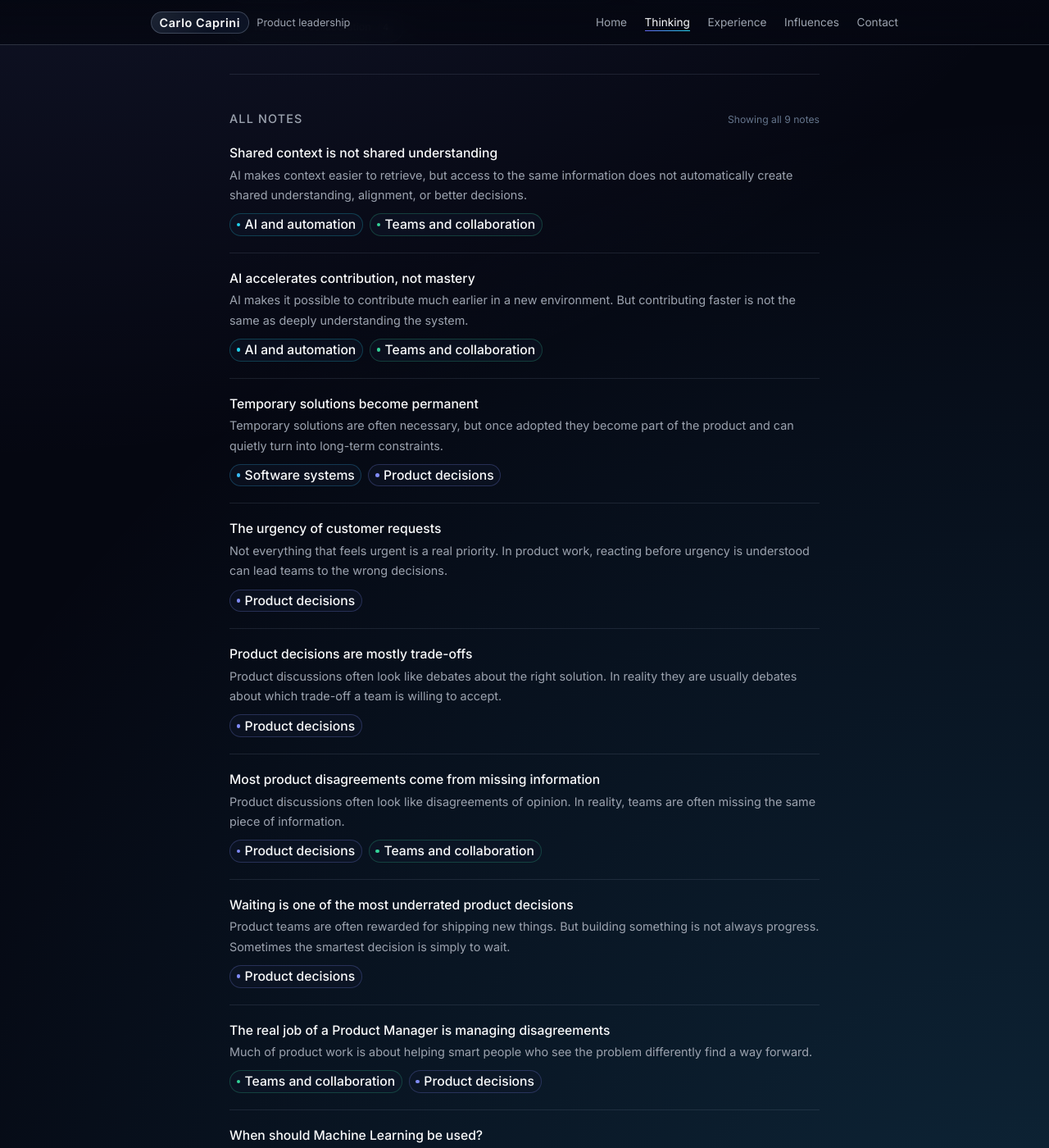
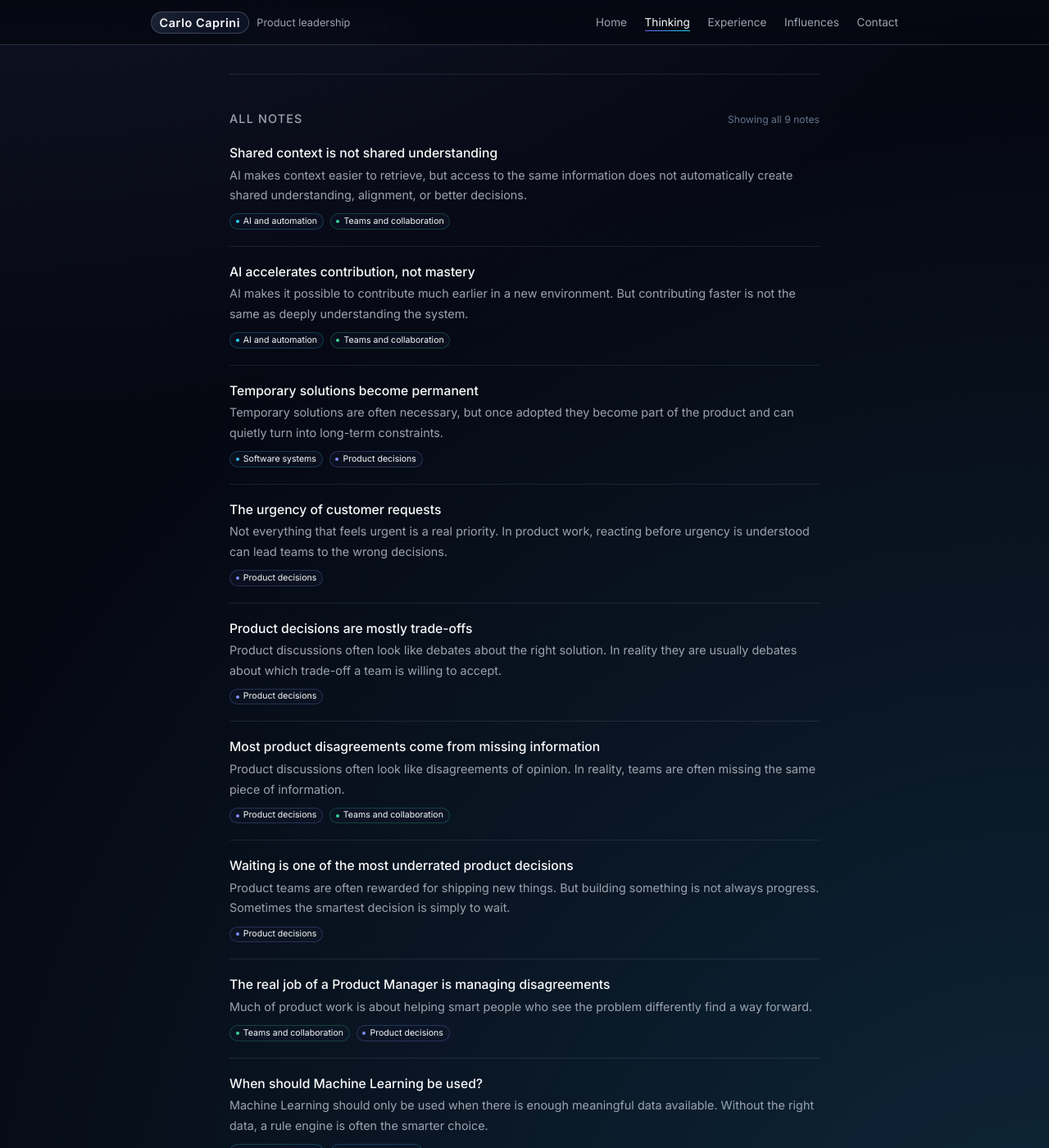
Before and after one commit to carlocaprini/carlocaprini.github.io, a Jekyll site: the page built from pages/thinking.md, in a window 1280 px wide and 1400 px high, scrolled down 1132 px. Shown: the whole window at 82% size. Built offline with Jekyll 4.4.1, drawn with Linux system fonts in a browser that asks for light colours.

Commit message:
Refine note topic pills

```diff
--- a/assets/css/main.css
+++ b/assets/css/main.css
@@ -1517,6 +1517,17 @@ main {
   transition: color 0.15s ease, border-color 0.15s ease;
 }
 
+.article-list .content-topic-link {
+  padding: 0.11rem 0.42rem;
+  font-size: 0.66rem;
+  font-weight: 400;
+}
+
+.article-list .content-topic-link::before {
+  width: 0.25rem;
+  height: 0.25rem;
+}
+
 .content-topic-link::before {
   content: "";
   width: 0.3rem;
```
